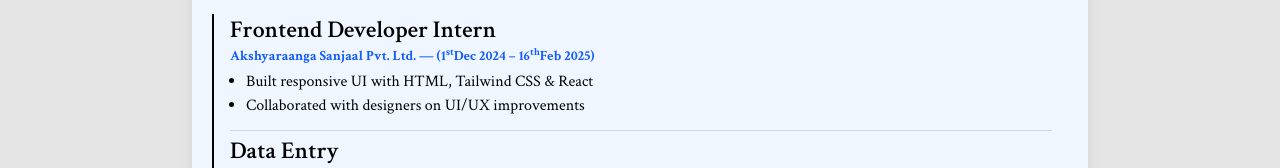
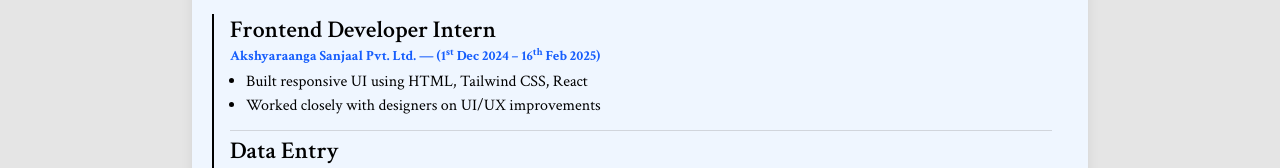
Before and after one commit to Im-binay/Binay_portfolio, a React (Vite) app: page / in a window 1280 px wide. Both pictures are taken after a click on the label "Experience". Shown: the part 2072-2240 px from the top of the page. Built offline with nearby package versions, Linux system fonts and the light colour scheme.

Commit message:
Css change

```diff
--- a/src/components/EduExp.jsx
+++ b/src/components/EduExp.jsx
@@ -61,7 +61,7 @@ export default function EduExp() {
                   Bal Bikas English Boarding School
                 </h4>
                 <p className="text-sm md:text-base leading-5">
-                  Secondary Education Examination (SEE) / 2018&nbsp;AD
+                  Secondary Education Examination (SEE) / 2018in  AD
                 </p>
               </div>
 
@@ -71,7 +71,7 @@ export default function EduExp() {
                   Gaindakot Namuna Secondary School
                 </h4>
                 <p className="text-sm md:text-base leading-5">
-                  +2 (Computer Science) / 2020&nbsp;AD
+                  +2 (Computer Science) / 2020 AD
                 </p>
               </div>
 
@@ -96,18 +96,14 @@ export default function EduExp() {
             </h1>
             <div className="border-l-2 border-primary dark:border-blue-500 px-4">
               {/* Internship */}
-              <div className="border-b border-gray-300 dark:border-gray-600 pb-3 mt-1">
-                <h4 className="text-base md:text-2xl font-semibold">
-                  Frontend Developer&nbsp;Intern
-                </h4>
+             <div className="border-b border-gray-300 dark:border-gray-600 pb-3 mt-1">
+                <h4 className="text-base md:text-2xl font-semibold">Frontend Developer Intern</h4>
                 <p className="text-sm text-blue-600 font-bold">
-                  Akshyaraanga Sanjaal Pvt. Ltd. — (1
-                  <sup>st</sup>Dec 2024 – 16
-                  <sup>th</sup>Feb 2025)
+                  Akshyaraanga Sanjaal Pvt. Ltd. — (1<sup>st</sup> Dec 2024 – 16<sup>th</sup> Feb 2025)
                 </p>
-                <ul className="list-disc list-outside text-black dark:text-white text-base mt-1 ml-4">
-                  <li>Built responsive UI with HTML, Tailwind&nbsp;CSS&nbsp;&amp; React</li>
-                  <li>Collaborated with designers on UI/UX improvements</li>
+                <ul className="list-disc list-outside text-base mt-1 ml-4 text-black dark:text-white">
+                  <li>Built responsive UI using HTML, Tailwind CSS, React</li>
+                  <li>Worked closely with designers on UI/UX improvements</li>
                 </ul>
               </div>
 
```
